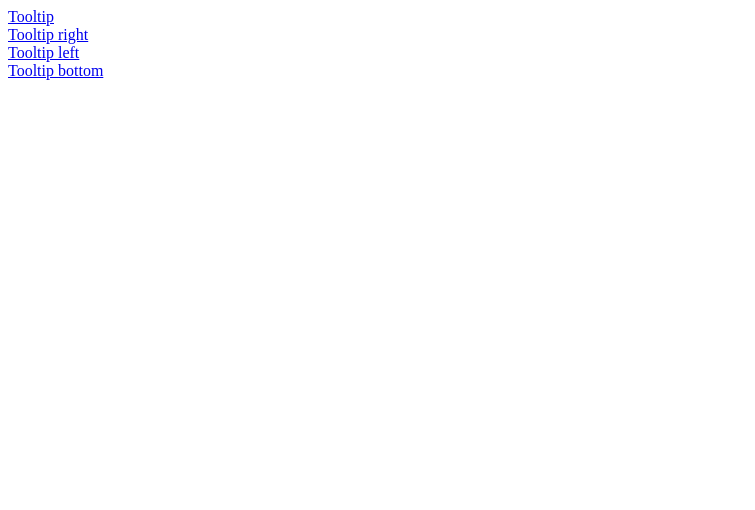
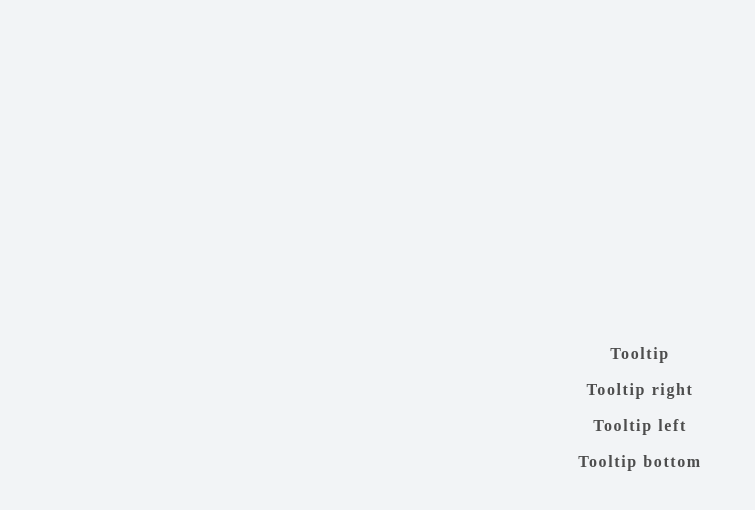
Before and after one commit to avinab-giri/tooltips-only-css, a plain HTML site: page index.html in a window 1280 px wide. Shown: the whole page, without its empty margins (0-755 px from the left). Drawn offline with Linux system fonts and the light colour scheme.

Commit message:
Update index.html

```diff
--- a/index.html
+++ b/index.html
@@ -6,7 +6,7 @@
     <meta http-equiv="X-UA-Compatible" content="IE=edge">
     <meta name="viewport" content="width=device-width, initial-scale=1.0">
     <title>Html5 Tooltip</title>
-    <link >
+    <link rel="stylesheet" href="style.css">
 
 </head>
 
```
